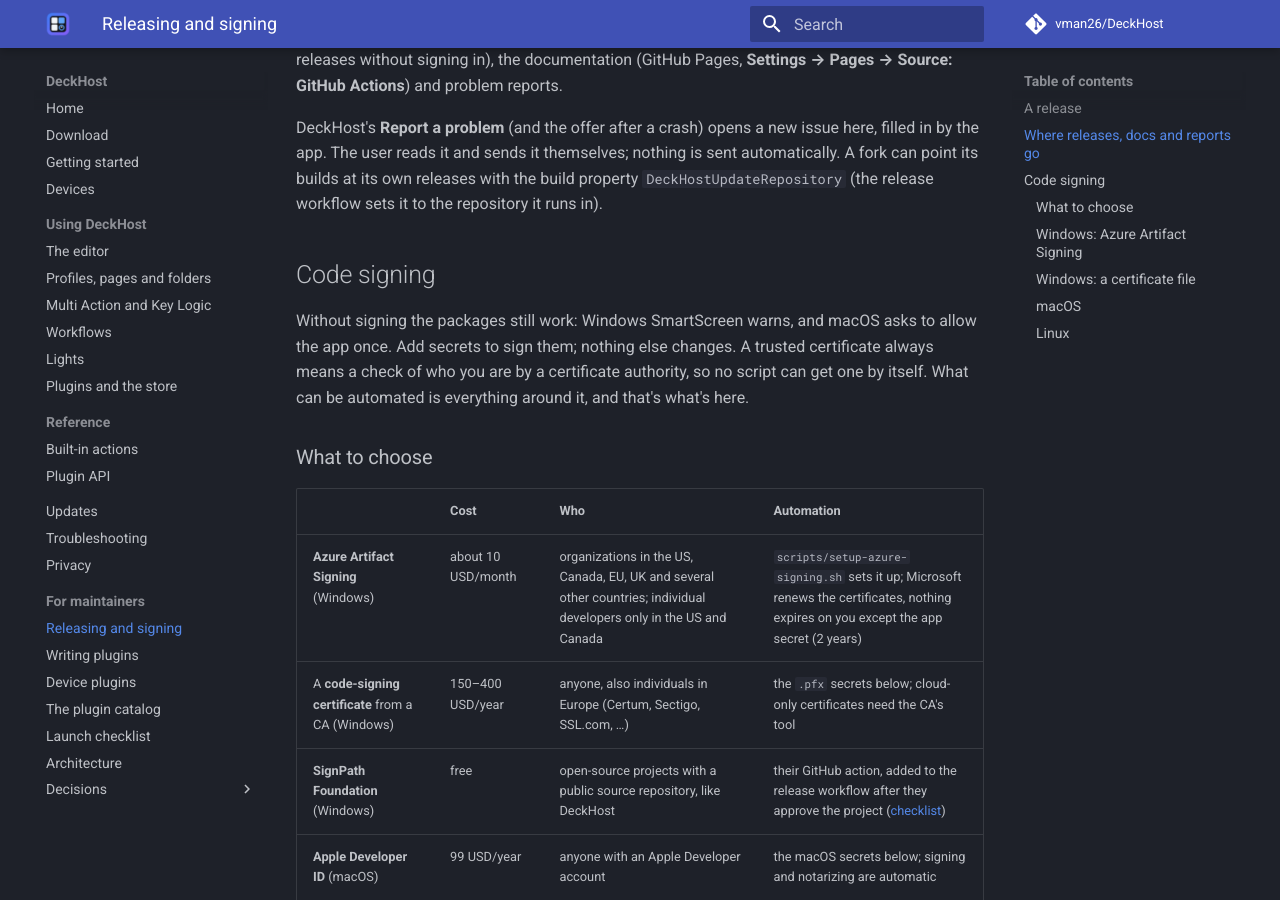
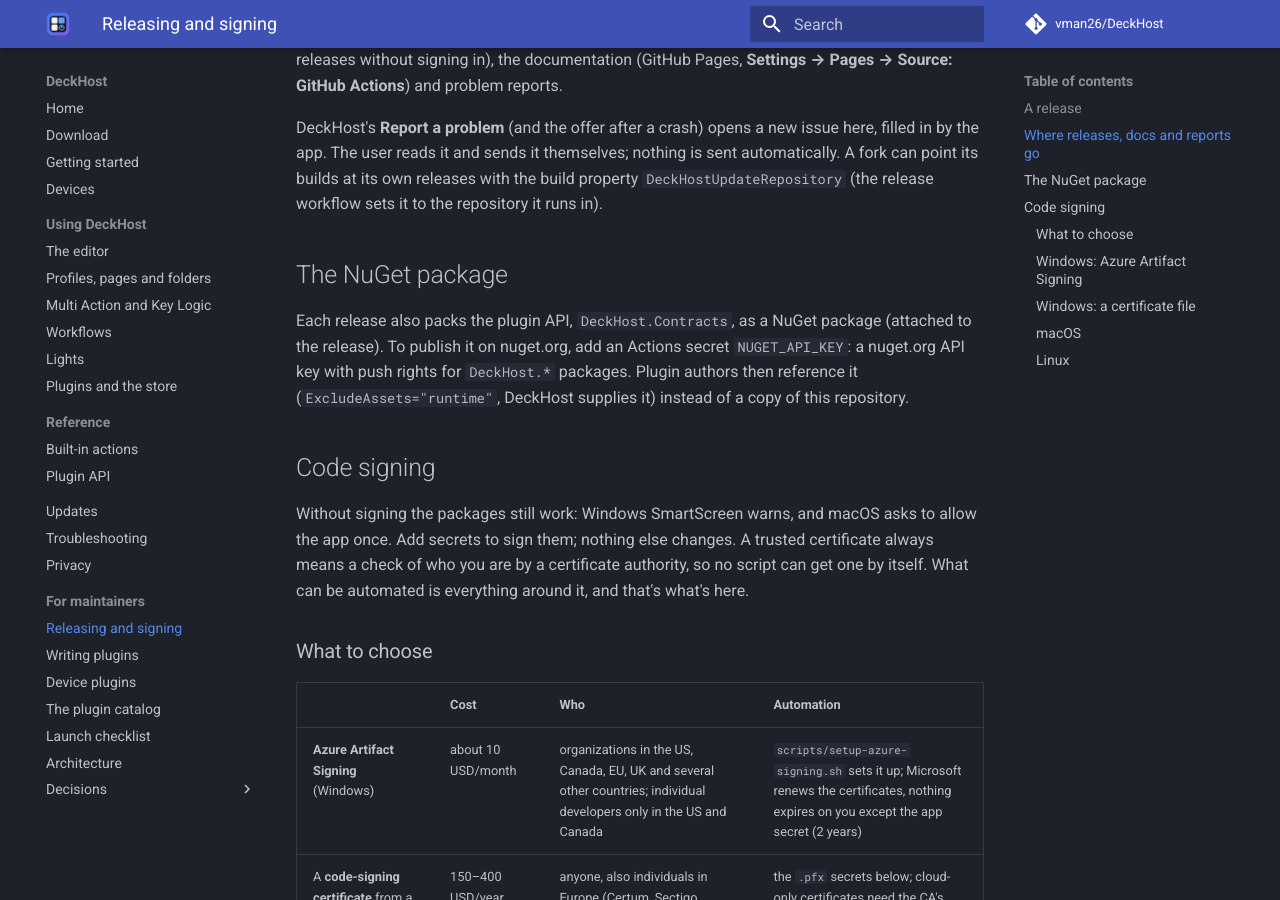
Before and after one commit to vman26/DeckHost, an MkDocs documentation site: the page built from docs/maintainers/releasing.md, in a window 1280 px wide and 900 px high, scrolled down 495 px. Built offline with MkDocs 1.6.1 and Material for MkDocs 9.7.7, drawn with Linux system fonts in a browser that asks for light colours; comment, search, counter and statistics services are not loaded.

Commit message:
Publish the plugin API as the DeckHost.Contracts NuGet package
DeckHost.Contracts is now packable (MIT, README, icon, XML docs). Each
release packs it and attaches the package; with a NUGET_API_KEY secret the
release workflow also pushes it to nuget.org, so plugins can be built
outside this repository.

Co-Authored-By: Claude Opus 5.5 <noreply@anthropic.com>
Claude-Session: https://claude.ai/code/session_012EBcvHpHJnyUyHcb3dfxyi

```diff
--- a/docs/maintainers/releasing.md
+++ b/docs/maintainers/releasing.md
@@ -16,6 +16,13 @@ DeckHost's **Report a problem** (and the offer after a crash) opens a new issue
 the app. The user reads it and sends it themselves; nothing is sent automatically. A fork can point
 its builds at its own releases with the build property `DeckHostUpdateRepository` (the release
 workflow sets it to the repository it runs in).
+
+## The NuGet package
+
+Each release also packs the plugin API, `DeckHost.Contracts`, as a NuGet package (attached to the
+release). To publish it on nuget.org, add an Actions secret `NUGET_API_KEY`: a nuget.org API key
+with push rights for `DeckHost.*` packages. Plugin authors then reference it
+(`ExcludeAssets="runtime"`, DeckHost supplies it) instead of a copy of this repository.
 
 ## Code signing
 
```
Also changed, not shown: CLAUDE.md (+1 -0 lines), DeckHost.Contracts/README.md (added, +17 -0 lines), 2 other files.
